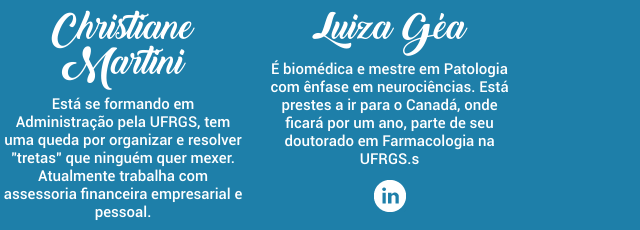
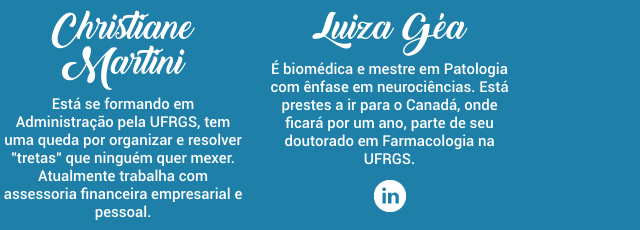
Before and after one commit to tranquiladies/tranquiladies.github.io, a plain HTML site: page index.html in a window 1280 px wide. Shown: the part 1614-1844 px from the top of the page, 517-1157 px from the left. Drawn offline with nearby package versions, Linux system fonts and the light colour scheme.

Commit message:
Add files via upload

```diff
--- a/index.html
+++ b/index.html
@@ -103,7 +103,7 @@
       <div class="column column-2">
         <div class="item-inner"> <img src="img/bullet-luiza.jpg">
           <h2>Luiza Géa</h2>
-          <p>É biomédica e mestre em Patologia com ênfase em neurociências. Está prestes a ir para o Canadá, onde ficará por um ano, parte de seu doutorado em Farmacologia na UFRGS.s</p>
+          <p>É biomédica e mestre em Patologia com ênfase em neurociências. Está prestes a ir para o Canadá, onde ficará por um ano, parte de seu doutorado em Farmacologia na UFRGS.</p>
           <a href="https://www.linkedin.com/in/gealp/"><img class="ico" src="img/linkedin-ico.jpg"></a> </div>
       </div>
       <div class="column column-1">.</div>
```
